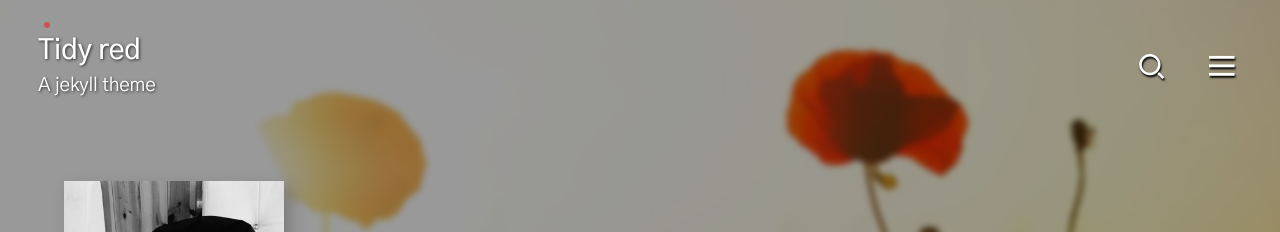
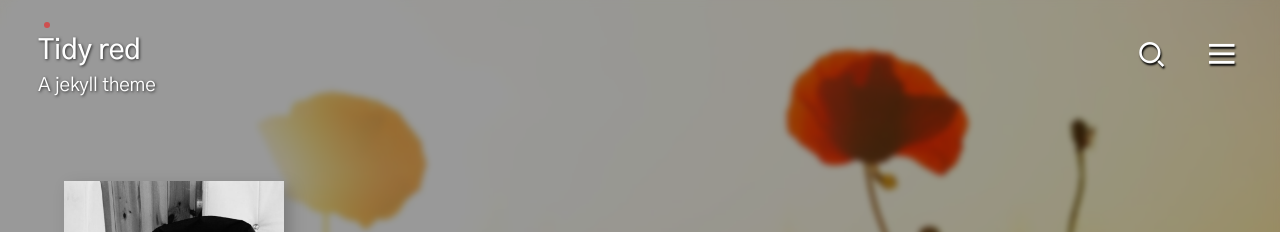
Before and after one commit to selosele/jekyll-theme-tidyred, a Jekyll site: the page built from index.html, in a window 1280 px wide. Shown: the top 232 px of the page. Built offline with Jekyll 4.4.1, drawn with Linux system fonts in a browser that asks for light colours; cached includes are drawn as plain includes; the list of posts is cut into pages by our own code.

Commit message:
레이아웃 CSS 수정

```diff
--- a/_sass/tidy-red/_masthead.scss
+++ b/_sass/tidy-red/_masthead.scss
@@ -203,7 +203,11 @@
    }
 
    & + & {
-      margin-left: 1.5rem;
+      margin-left: 4.821vw;
+
+      @media (min-width: $small_width) {
+         margin-left: 1.5rem;
+      }
    }
 }
 
@@ -214,10 +218,11 @@
       z-index: 1;
       font-family: $default_font03;
       font-weight: 500;
-      font-size: 1.3rem;
+      font-size: calc(1.23rem + 0.5vw);
       line-height: 1.25;
       color: $grey12;
       text-shadow: rgba(0,0,0,0.7) 1px 1px 0.107em;
+      word-break: break-all;
 
       @media (min-width: $min_small_width) {
          font-size: 1.4rem;
@@ -235,7 +240,7 @@
    &-nav {
       display: flex;
       justify-content: space-between;
-      align-items: center;
+      align-items: flex-start;
       margin: 1.7rem 2.995vw;
    }
 }
```
